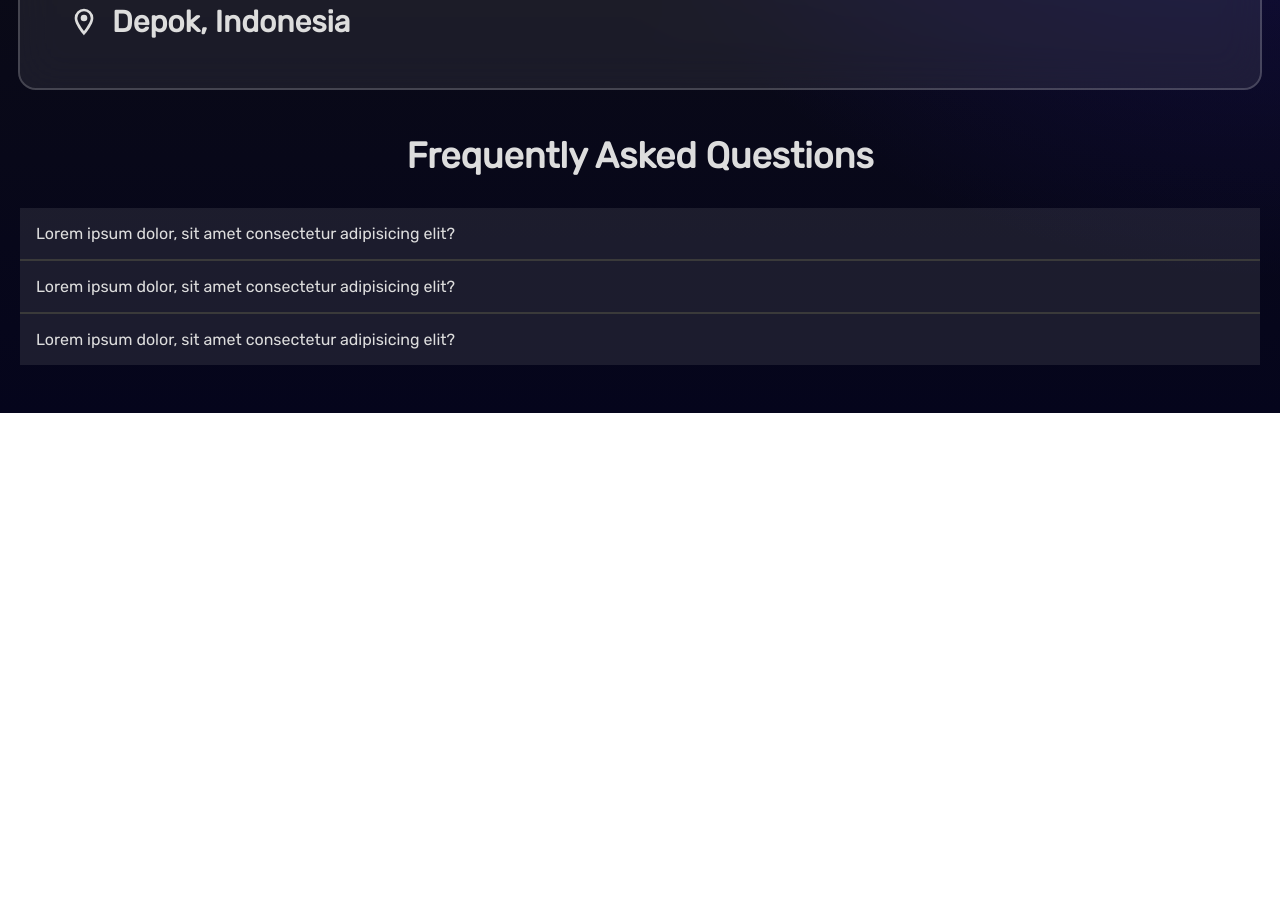
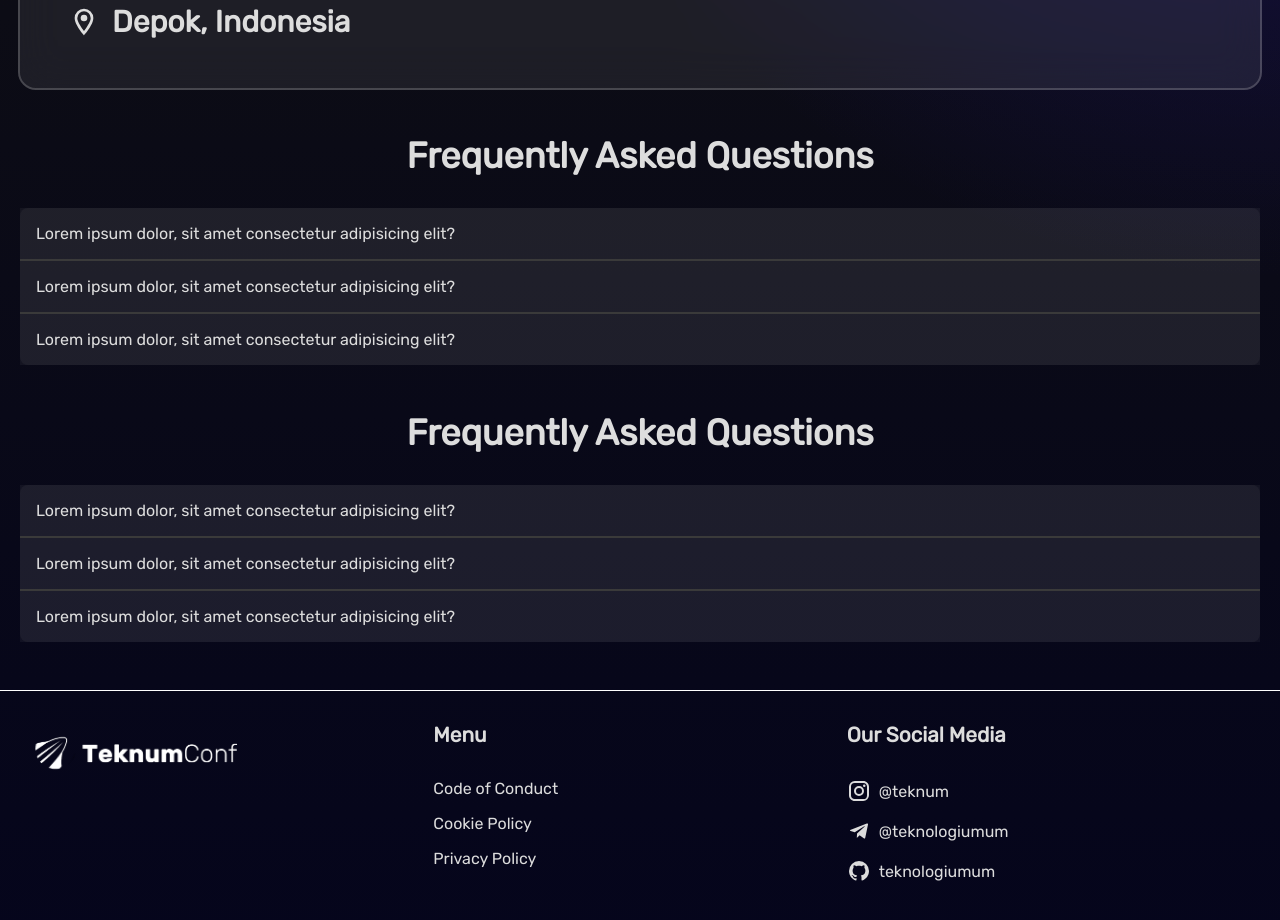
Before and after one commit to teknologi-umum/conference, a Nuxt app in the folder frontend/: page / in a window 1280 px wide. Shown: the part 520-1440 px from the top of the page. Before the commit the page ends 933 px from the top, so only its background shows below. Built offline with nearby package versions, Linux system fonts and the light colour scheme.

Commit message:
feat(frontend): footer

```diff
--- a/frontend/assets/css/style.css
+++ b/frontend/assets/css/style.css
@@ -5,6 +5,7 @@
     margin: 0;
     padding: 0;
     box-sizing: border-box;
+    scroll-behavior: smooth;
 }
 
 body {
--- a/frontend/components/Accordion.vue
+++ b/frontend/components/Accordion.vue
@@ -44,4 +44,12 @@ const faq = [
 .accordion-radio:checked ~ .accordion-title {
     background-color: rgba(141, 141, 141, 0.251);
 }
+.accordion-item:first-child {
+    border-top-left-radius: .5rem;
+    border-top-right-radius: .5rem;
+}
+.accordion-item:last-child {
+    border-bottom-left-radius: .5rem;
+    border-bottom-right-radius: .5rem;
+}
 </style>
--- /dev/null
+++ b/frontend/components/AppFooter.vue
@@ -0,0 +1,72 @@
+<template>
+    <footer class="py-8">
+        <div class="container mx-auto px-5">
+            <div class="grid grid-cols-1 lg:grid-cols-3">
+                <div class="footer-menu footer-logo">
+                    <img src="@/assets/images/logo_copy.png" alt="TeknumConf logo" class="h-15">
+                </div>
+                <div class="footer-menu">
+                    <h4 class="footer-menu-header">Menu</h4>
+                    <ul>
+                        <li>
+                            <router-link to="code-of-conduct">Code of Conduct</router-link>
+                        </li>
+                        <li>
+                            <router-link to="code-of-conduct">Cookie Policy</router-link>
+                        </li>
+                        <li>
+                            <router-link to="code-of-conduct">Privacy Policy</router-link>
+                        </li>
+                    </ul>
+                </div>
+                <div class="footer-menu social-media">
+                    <h4 class="footer-menu-header">Our Social Media</h4>
+                    <ul>
+                        <li>
+                            <router-link to="https://github.com/teknologi-umum/" >
+                                <svg xmlns="http://www.w3.org/2000/svg" width="24" height="24" viewBox="0 0 24 24"><path fill="currentColor" d="M7.8 2h8.4C19.4 2 22 4.6 22 7.8v8.4a5.8 5.8 0 0 1-5.8 5.8H7.8C4.6 22 2 19.4 2 16.2V7.8A5.8 5.8 0 0 1 7.8 2m-.2 2A3.6 3.6 0 0 0 4 7.6v8.8C4 18.39 5.61 20 7.6 20h8.8a3.6 3.6 0 0 0 3.6-3.6V7.6C20 5.61 18.39 4 16.4 4H7.6m9.65 1.5a1.25 1.25 0 0 1 1.25 1.25A1.25 1.25 0 0 1 17.25 8A1.25 1.25 0 0 1 16 6.75a1.25 1.25 0 0 1 1.25-1.25M12 7a5 5 0 0 1 5 5a5 5 0 0 1-5 5a5 5 0 0 1-5-5a5 5 0 0 1 5-5m0 2a3 3 0 0 0-3 3a3 3 0 0 0 3 3a3 3 0 0 0 3-3a3 3 0 0 0-3-3Z"/></svg>
+                                <span>@teknum</span>
+                            </router-link>
+                        </li>
+                        <li>
+                            <router-link to="https://github.com/teknologi-umum/" >
+                                <svg xmlns="http://www.w3.org/2000/svg" width="24" height="24" viewBox="0 0 24 24"><path d="M9.78 18.65l.28-4.23l7.68-6.92c.34-.31-.07-.46-.52-.19L7.74 13.3L3.64 12c-.88-.25-.89-.86.2-1.3l15.97-6.16c.73-.33 1.43.18 1.15 1.3l-2.72 12.81c-.19.91-.74 1.13-1.5.71L12.6 16.3l-1.99 1.93c-.23.23-.42.42-.83.42z" fill="currentColor"/></svg>
+                                <span>@teknologiumum</span>
+                            </router-link>
+                        </li>
+                        <li>
+                            <router-link to="https://github.com/teknologi-umum/" >
+                                <svg xmlns="http://www.w3.org/2000/svg" width="24" height="24" viewBox="0 0 24 24"><path fill="currentColor" d="M12 2A10 10 0 0 0 2 12c0 4.42 2.87 8.17 6.84 9.5c.5.08.66-.23.66-.5v-1.69c-2.77.6-3.36-1.34-3.36-1.34c-.46-1.16-1.11-1.47-1.11-1.47c-.91-.62.07-.6.07-.6c1 .07 1.53 1.03 1.53 1.03c.87 1.52 2.34 1.07 2.91.83c.09-.65.35-1.09.63-1.34c-2.22-.25-4.55-1.11-4.55-4.92c0-1.11.38-2 1.03-2.71c-.1-.25-.45-1.29.1-2.64c0 0 .84-.27 2.75 1.02c.79-.22 1.65-.33 2.5-.33c.85 0 1.71.11 2.5.33c1.91-1.29 2.75-1.02 2.75-1.02c.55 1.35.2 2.39.1 2.64c.65.71 1.03 1.6 1.03 2.71c0 3.82-2.34 4.66-4.57 4.91c.36.31.69.92.69 1.85V21c0 .27.16.59.67.5C19.14 20.16 22 16.42 22 12A10 10 0 0 0 12 2Z"/></svg>
+                                <span>teknologiumum</span>
+                            </router-link>
+                        </li>
+                    </ul>
+                </div>
+            </div>
+        </div>
+    </footer>
+</template>
+<style>
+footer {
+    border-top: 1px solid white;
+}
+.footer-menu {
+    margin-bottom: 1rem;
+}
+.footer-menu-header {
+    font-size: 1.3rem;
+    font-weight: bold;
+    margin-bottom: 2rem;
+}
+.footer-menu ul li {
+    margin-bottom: 1rem;
+}
+.footer-menu ul li a {
+    display: block;
+}
+.footer-menu.social-media a {
+    display: flex;
+    align-items: center;
+    gap: .5rem;
+}
+</style>
--- a/frontend/layouts/app.vue
+++ b/frontend/layouts/app.vue
@@ -1,4 +1,5 @@
 <template>
     <AppHeader></AppHeader>
     <slot></slot>
+    <AppFooter></AppFooter>
 </template>
--- /dev/null
+++ b/frontend/pages/code-of-conduct.vue
@@ -0,0 +1,3 @@
+<template>
+
+</template>
--- a/frontend/pages/index.vue
+++ b/frontend/pages/index.vue
@@ -9,6 +9,8 @@ useHead({
         <section id="hero" class="section">
             <div class="container | mx-auto px-5">
                 <div class="hero-card | p-12 rounded-2xl blur-bg">
+                    <div class="flex between">
+                        <div class="card-left">
                             <h1 class="hero-title | mb-8  leading-snug">TeknumConf<br/> 2023</h1>
                             <h3 v-if="config.public.announcementDate" class="text-xl lg:text-3xl mb-5 flex items-center gap-3">
                                 <svg xmlns="http://www.w3.org/2000/svg" width="32" height="32" viewBox="0 0 24 24"><path fill="currentColor" d="M19 19H5V8h14m-3-7v2H8V1H6v2H5c-1.11 0-2 .89-2 2v14a2 2 0 0 0 2 2h14a2 2 0 0 0 2-2V5a2 2 0 0 0-2-2h-1V1"/></svg>
@@ -19,9 +21,24 @@ useHead({
                                 <span>Depok, Indonesia</span>
                             </h3>
                         </div>
+                        <div class="card-right flex flex-grow-1 justify-end items-center">
+                            <img src="@/assets/images/logo-white.png" alt="TeknumConf logo" class="w-80  hidden rounded-full">
+                        </div>
+                    </div>
+                </div>
             </div>
         </section>
-        <section id="about" class="section">
+        <section id="whats-good" class="section">
+            <div class="container | mx-auto px-5">
+                <div class="section-header text-center mb-8">
+                    <h2 class="section-title | text-4xl">Frequently Asked Questions</h2>
+                </div>
+                <div class="section-content">
+                    <Accordion></Accordion>
+                </div>
+            </div>
+        </section>
+        <section id="faq" class="section">
             <div class="container | mx-auto px-5">
                 <div class="section-header text-center mb-8">
                     <h2 class="section-title | text-4xl">Frequently Asked Questions</h2>
```
Also changed, not shown: frontend/assets/images/logo_copy.png (added). Lines whose indentation alone changed are shown as unchanged.
